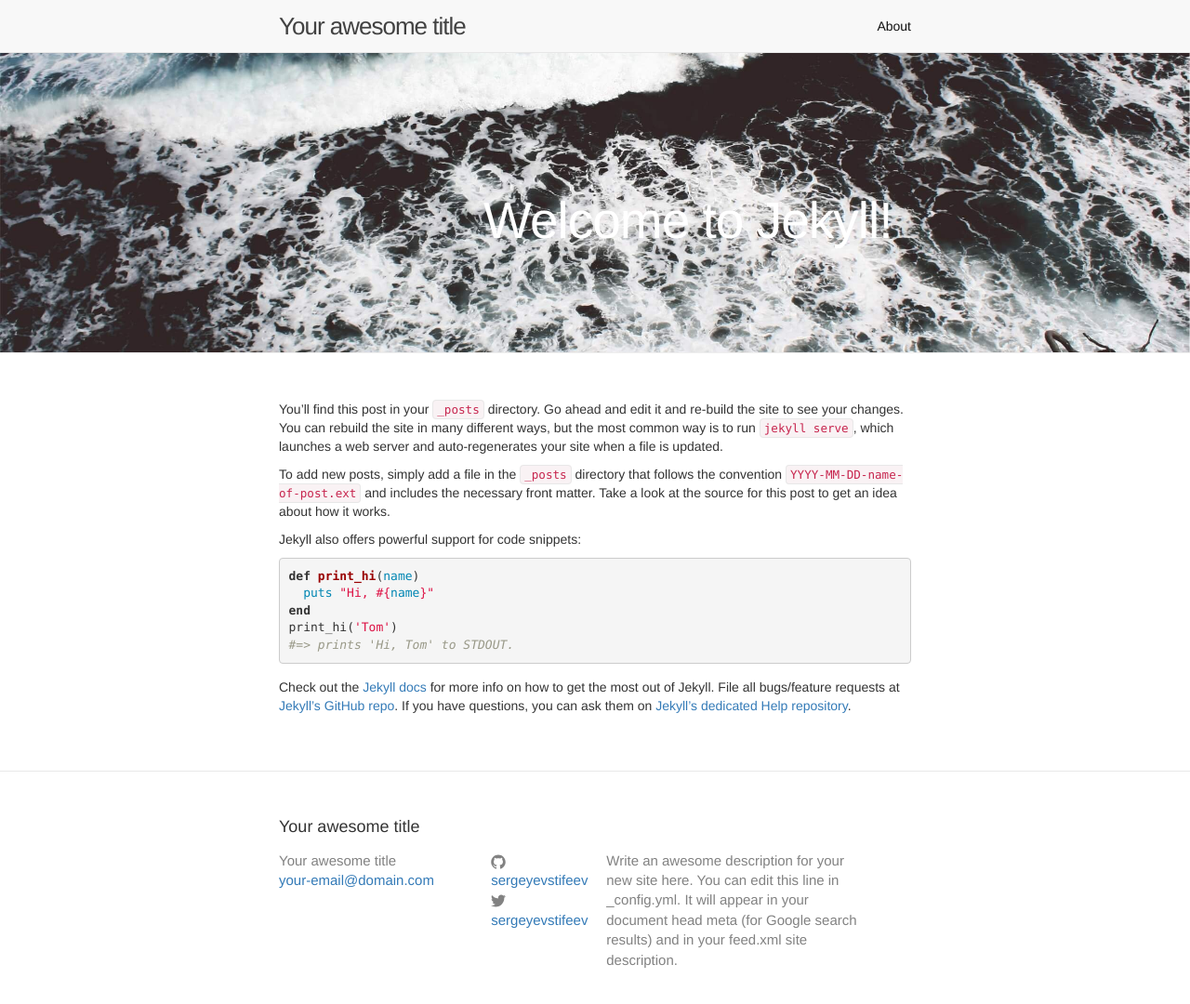
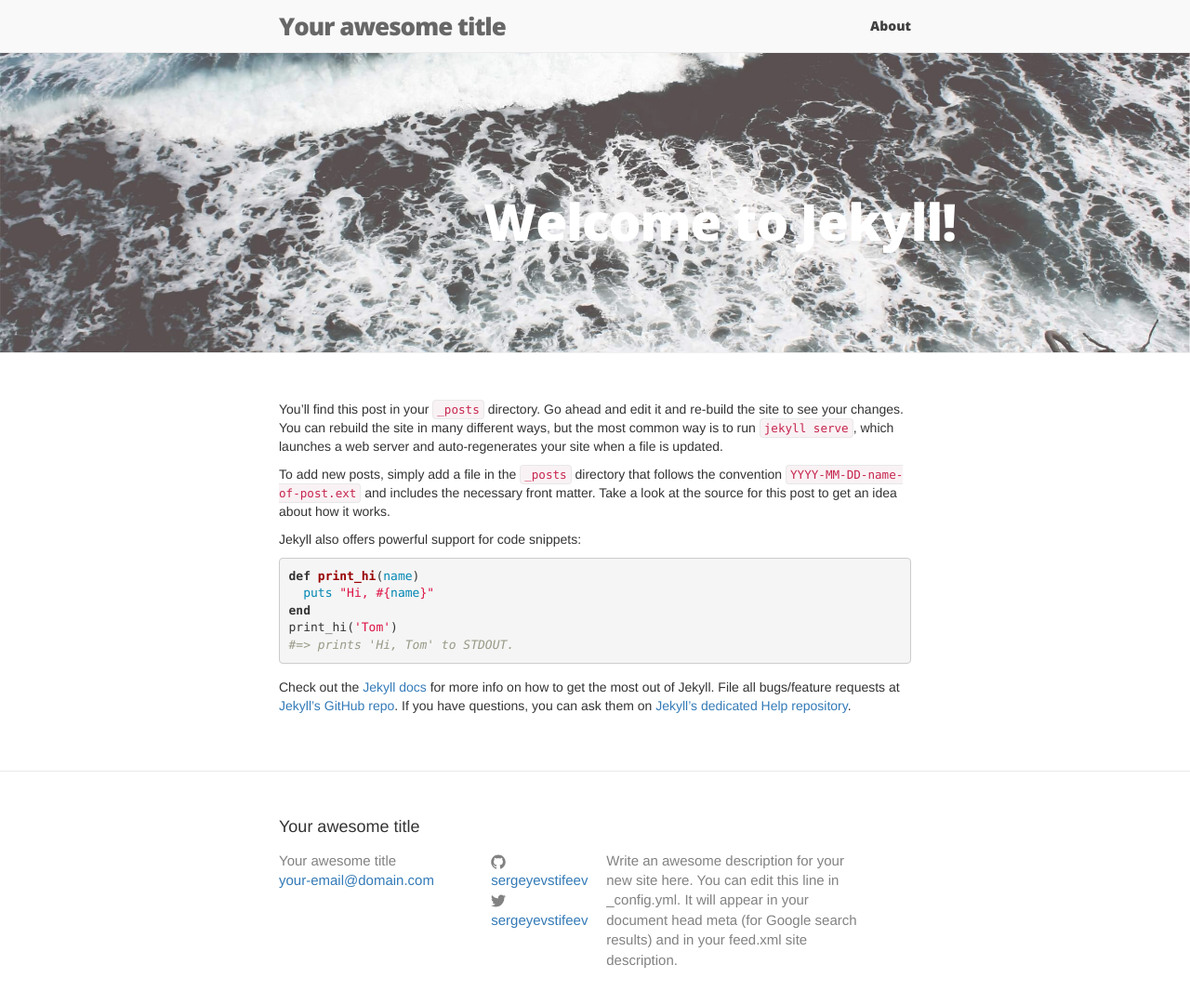
Before and after one commit to sergeyevstifeev/sergeyevstifeev.github.io, a Jekyll site: the page built from _posts/2015-01-28-welcome-to-jekyll.markdown, in a window 1280 px wide and 1098 px high. Shown: the top 1080 px of the window at 93% size. Built offline with Jekyll 4.4.1, drawn with Linux system fonts in a browser that asks for light colours; nearby versions of some CDN libraries; library files that are not in the unit come from our copies.

Commit message:
Change fonts and add opacity

```diff
--- a/_includes/head.html
+++ b/_includes/head.html
@@ -11,4 +11,8 @@
   <link rel="stylesheet" href="{{ "/css/bootstrap.min.css" | prepend: site.baseurl }}">
   <link rel="canonical" href="{{ page.url | replace:'index.html','' | prepend: site.baseurl | prepend: site.url }}">
   <link rel="alternate" type="application/rss+xml" title="{{ site.title }}" href="{{ "/feed.xml" | prepend: site.baseurl | prepend: site.url }}" />
+
+  <!-- Custom fonts -->
+  <link href='http://fonts.googleapis.com/css?family=Lora:400,700,400italic,700italic' rel='stylesheet' type='text/css'>
+  <link href='http://fonts.googleapis.com/css?family=Open+Sans:300italic,400italic,600italic,700italic,800italic,400,300,600,700,800' rel='stylesheet' type='text/css'>
 </head>
--- a/_sass/_layout.scss
+++ b/_sass/_layout.scss
@@ -242,6 +242,11 @@
   -o-background-size: cover;
   background-size: cover;
   margin-bottom: 50px;
+  background-color: #FFFFFF; opacity: 0.8; filter: alpha(opacity=80);
+}
+.page-header .post-title {
+  font-family: $title-font-family;
+  font-weight: 900;
 }
 .page-header .site-header,
 .page-header .post-header,
@@ -270,7 +275,7 @@
   font-size: 24px;
   line-height: 1.1;
   display: block;
-  font-family: 'Open Sans', 'Helvetica Neue', Helvetica, Arial, sans-serif;
+  font-family: $base-font-family;
   font-weight: 300;
   margin: 10px 0 0;
 }
@@ -289,13 +294,13 @@
   display: block;
 }
 .page-header .post-header .subheading {
-  font-family: 'Open Sans', 'Helvetica Neue', Helvetica, Arial, sans-serif;
+  font-family: $base-font-family;
   font-size: 24px;
   margin: 10px 0 30px;
   font-weight: 600;
 }
 .page-header .post-header .meta {
-  font-family: 'Lora', 'Times New Roman', serif;
+  font-family: $base-font-family;
   font-style: italic;
   font-weight: 300;
   font-size: 20px;
@@ -311,3 +316,13 @@
     font-size: 30px;
   }
 }
+
+.navbar-custom {
+  background-color: rgba(256,256,256,0.6);
+  font-family: $nav-font-family;
+  font-weight: 900;
+}
+
+.site-title {
+  text-decoration: none;
+}
--- a/css/main.scss
+++ b/css/main.scss
@@ -6,7 +6,9 @@
 
 
 // Our variables
-$base-font-family: Helvetica, Arial, sans-serif;
+$base-font-family: 'Lora', 'Times New Roman', serif;
+$nav-font-family:  'Open Sans', 'Helvetica Neue', Helvetica, Arial, sans-serif;
+$title-font-family:'Open Sans', 'Helvetica Neue', Helvetica, Arial, sans-serif;
 $base-font-size:   16px;
 $small-font-size:  $base-font-size * 0.875;
 $base-line-height: 1.5;
```
